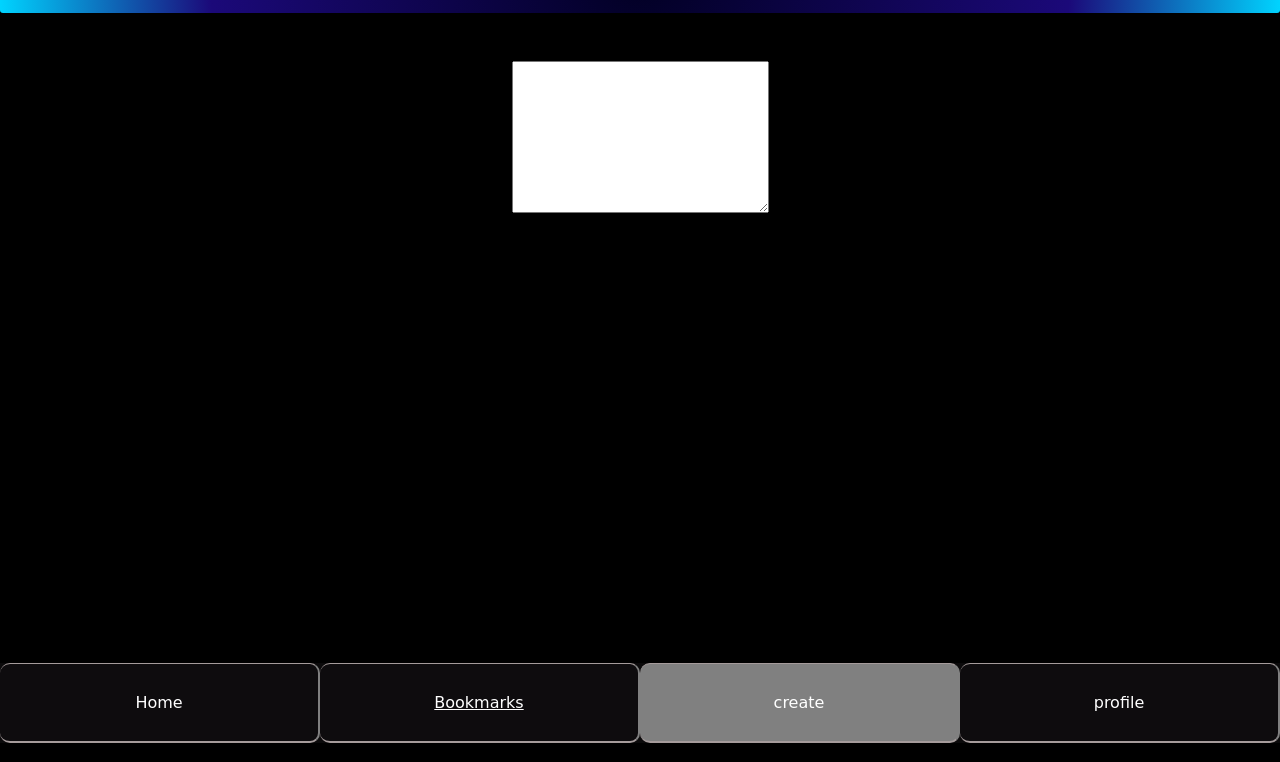
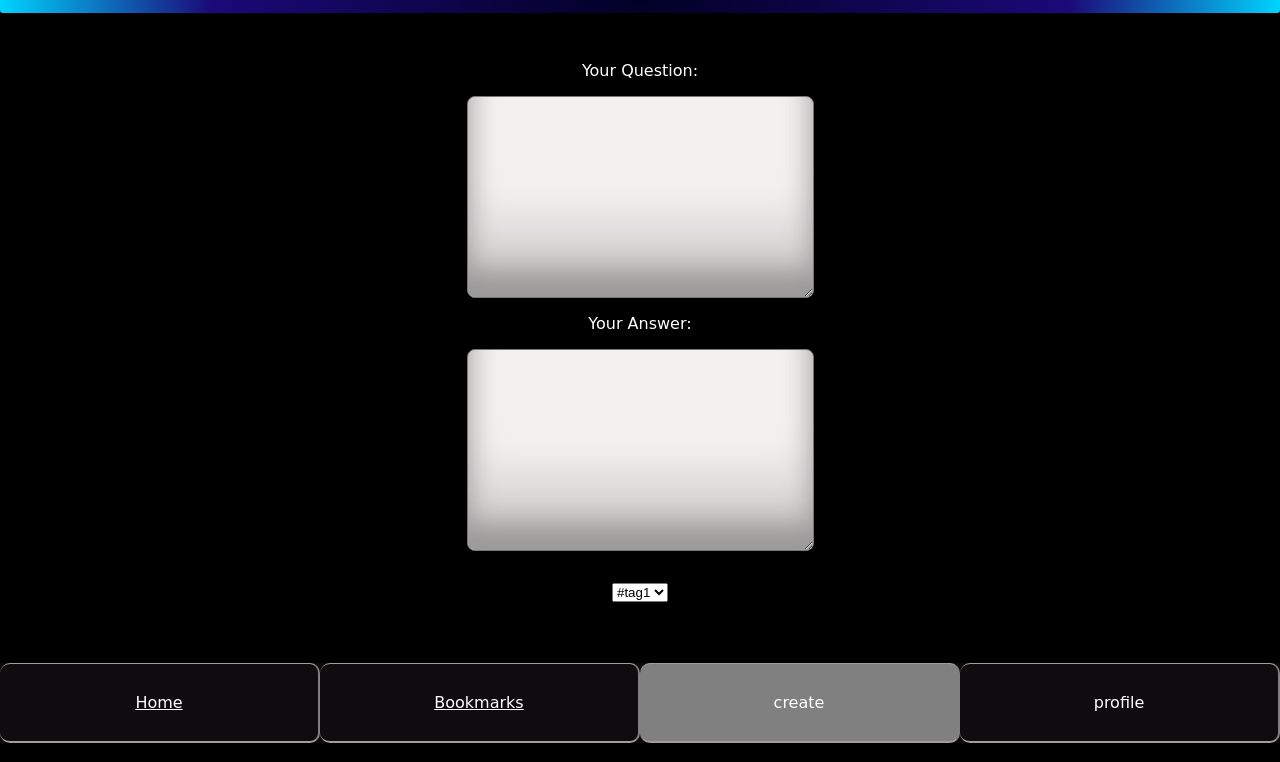
Before and after one commit to tRomanowski/quiz-app, a plain HTML site: page create.html in a window 1280 px wide. Shown: the part 57-819 px from the top of the page. Drawn offline with Linux system fonts and the light colour scheme; a web font is replaced by a local one.

Commit message:
Add html forms

```diff
--- a/create.html
+++ b/create.html
@@ -13,11 +13,21 @@
       </header>
       <main>
         <form class="question-creator" action="">
-            <textarea name="" id="" cols="30" rows="10"></textarea>
+            <label for="mkquestion">Your Question:</label>
+            <textarea class="question-creator__qarea" name="mkquestion" id="mkquestion" cols="30" rows="10"></textarea>
+            <label for="mkanswer">Your Answer:</label>
+            <textarea class="question-creator__aarea" name="mkanswer" id="mkanswer" cols="30" rows="10"></textarea>
+            <label for="tag-selector"></label>
+            <select name="tag-selector" id="tag-selector">
+                <option value="tag">#tag1</option>
+                <option value="tag">#tag2</option>
+                <option value="tag">#tag3</option>
+                <option value="tag">#tag4</option>
+            </select>
         </form>
       </main>
       <footer class="footer">
-        <div class="footer__box">Home</div>
+        <div class="footer__box"><a href="./index.html">Home</a></div>
         <div class="footer__box"><a href="./bookmark.html">Bookmarks</a></div>
         <div class="footer__box footer__box--active">create</div>
         <div class="footer__box">profile</div>
--- a/styles/components/question-creator-form.css
+++ b/styles/components/question-creator-form.css
@@ -3,4 +3,29 @@
   flex-direction: column;
   justify-content: center;
   align-items: center;
+  gap: 1rem;
 }
+
+.question-creator__qarea {
+  background-color: rgb(243, 240, 240);
+  color: white;
+  font-size: 18px;
+  border-radius: 8px;
+  box-shadow: rgba(0, 0, 0, 0.17) 0px -23px 25px 0px inset,
+    rgba(0, 0, 0, 0.15) 0px -36px 30px 0px inset,
+    rgba(0, 0, 0, 0.1) 0px -79px 40px 0px inset, rgba(0, 0, 0, 0.06) 0px 2px 1px,
+    rgba(0, 0, 0, 0.09) 0px 4px 2px, rgba(0, 0, 0, 0.09) 0px 8px 4px,
+    rgba(0, 0, 0, 0.09) 0px 16px 8px, rgba(0, 0, 0, 0.09) 0px 32px 16px;
+}
+
+.question-creator__aarea {
+  background-color: rgb(243, 240, 240);
+  color: white;
+  font-size: 18px;
+  border-radius: 8px;
+  box-shadow: rgba(0, 0, 0, 0.17) 0px -23px 25px 0px inset,
+    rgba(0, 0, 0, 0.15) 0px -36px 30px 0px inset,
+    rgba(0, 0, 0, 0.1) 0px -79px 40px 0px inset, rgba(0, 0, 0, 0.06) 0px 2px 1px,
+    rgba(0, 0, 0, 0.09) 0px 4px 2px, rgba(0, 0, 0, 0.09) 0px 8px 4px,
+    rgba(0, 0, 0, 0.09) 0px 16px 8px, rgba(0, 0, 0, 0.09) 0px 32px 16px;
+}
```
